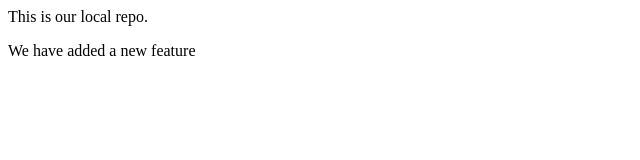
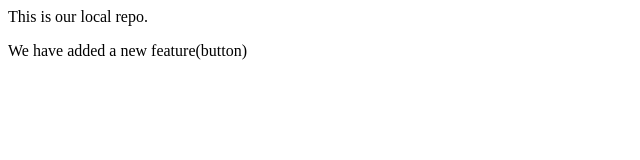
Before and after one commit to farhanali-pk/local-repo, a plain HTML site: page index.html in a window 1280 px wide. Shown: the full height of the page, 0-640 px from the left. Drawn offline with Linux system fonts and the light colour scheme.

```diff
--- a/index.html
+++ b/index.html
@@ -1,2 +1,2 @@
 <p>This is our local repo.</p>
-<p> We have added a new feature</p>
+<p> We have added a new feature(button)</p>
```
